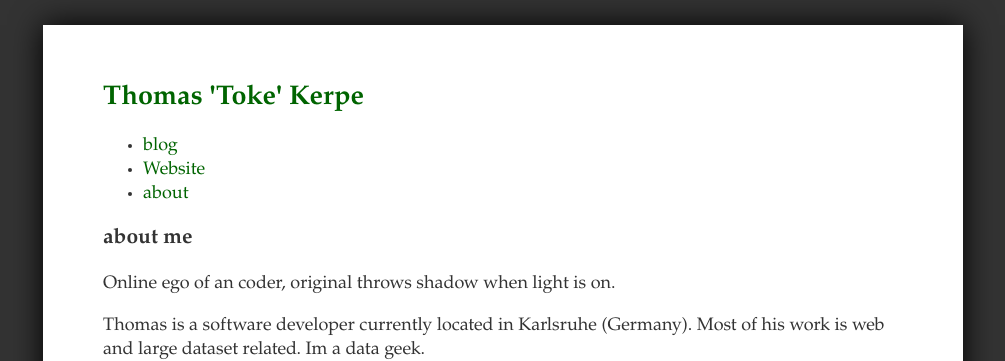
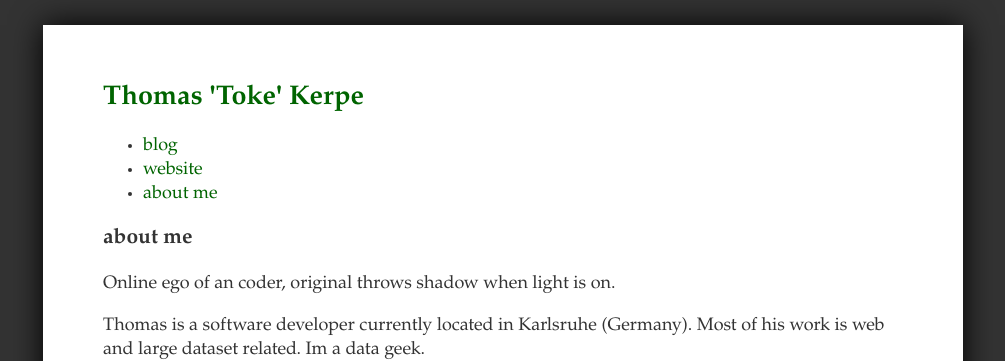
Before and after one commit to toke/toke.github.io_old, a Jekyll site: the page built from index.markdown, in a window 1280 px wide. Shown: the top 361 px of the page, without its empty margins (137-1142 px from the left). Built offline with Jekyll 4.4.1, drawn with Linux system fonts in a browser that asks for light colours.

```diff
--- a/_layouts/default.html
+++ b/_layouts/default.html
@@ -23,8 +23,8 @@
     <nav>
         <ul>
         <li><a href="/blog/">blog</a></li>
-        <li><a href="http://toke.de">Website</a></li>
-        <li><a href="#about_me">about</a></li>
+        <li><a href="http://toke.de">website</a></li>
+        <li><a href="/#about_me">about me</a></li>
         </ul>
     </nav>
     <section id="content">
```
